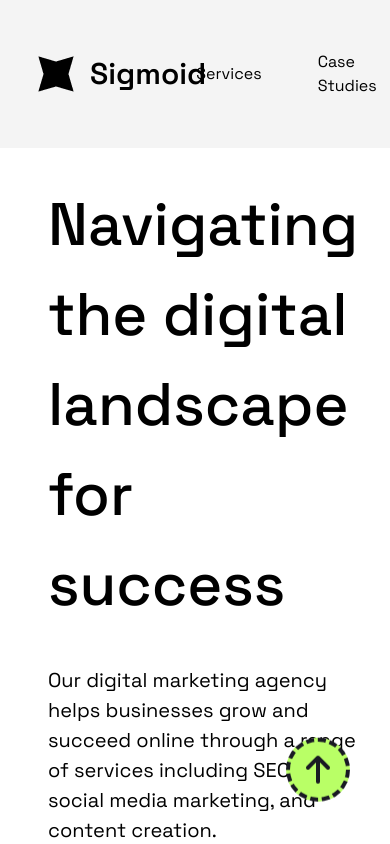
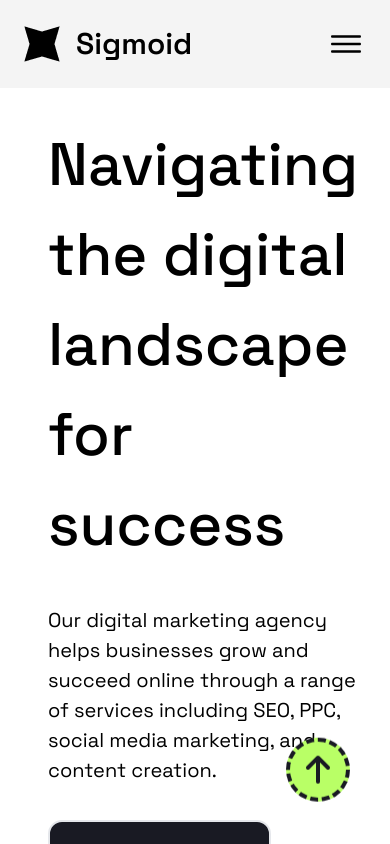
Before and after one commit to nithin-sivakumar/sigmoid-react, a React (Vite) app: page / in a window 390 px wide. Built offline with nearby package versions, Linux system fonts and the light colour scheme.

Commit message:
Navbar responsiveness

```diff
--- a/src/components/Navbar.jsx
+++ b/src/components/Navbar.jsx
@@ -1,6 +1,10 @@
-import React from "react";
+import React, { useState } from "react";
+import { IoIosMenu } from "react-icons/io";
+import { IoClose } from "react-icons/io5";
 
 const Navbar = () => {
+  const [isOpenNav, setIsOpenNav] = useState(false);
+
   const links = [
     { id: 1, content: "Services", href: "#services" },
     { id: 2, content: "Case Studies", href: "#case-studies" },
@@ -12,7 +16,7 @@ const Navbar = () => {
   return (
     <nav
       id="top"
-      className="sticky w-full px-14 py-10 flex items-center justify-between bg-borderColor/90 z-50"
+      className="sticky w-full p-6 xl:px-14 xl:py-10 flex items-center justify-between bg-borderColor/90 z-50"
     >
       <div className="flex items-center justify-center cursor-pointer group gap-4">
         <img
@@ -23,7 +27,7 @@ const Navbar = () => {
         <span className="text-3xl font-semibold">Sigmoid</span>
       </div>
 
-      <div className="flex items-center justify-center gap-[40px]">
+      <div className="hidden xl:flex items-center justify-center gap-[40px]">
         <ul className="flex items-center justify-center gap-[40px]">
           {links.map((link) => (
             <a
@@ -39,6 +43,34 @@ const Navbar = () => {
           Request a quote
         </button>
       </div>
+      <div
+        onClick={() => setIsOpenNav(true)}
+        className="flex xl:hidden text-[40px] cursor-pointer"
+      >
+        <IoIosMenu />
+      </div>
+
+      {isOpenNav && (
+        <div className="absolute w-full h-screen bg-white opacity-90 top-0 right-0 transition-all duration-200">
+          <div
+            onClick={() => setIsOpenNav(false)}
+            className="cursor-pointer absolute top-10 right-10 text-[50px]"
+          >
+            <IoClose />
+          </div>
+          <div className="w-full h-full flex flex-col items-center justify-center">
+            {links.map((link) => (
+              <a
+                href={link.href}
+                key={link.id}
+                className="cursor-pointer hover:bg-primary hover:border-b-[1px] hover:border-black px-2 py-1 transition-all duration-200 text-[50px] gap-2"
+              >
+                {link.content}
+              </a>
+            ))}
+          </div>
+        </div>
+      )}
     </nav>
   );
 };
```
